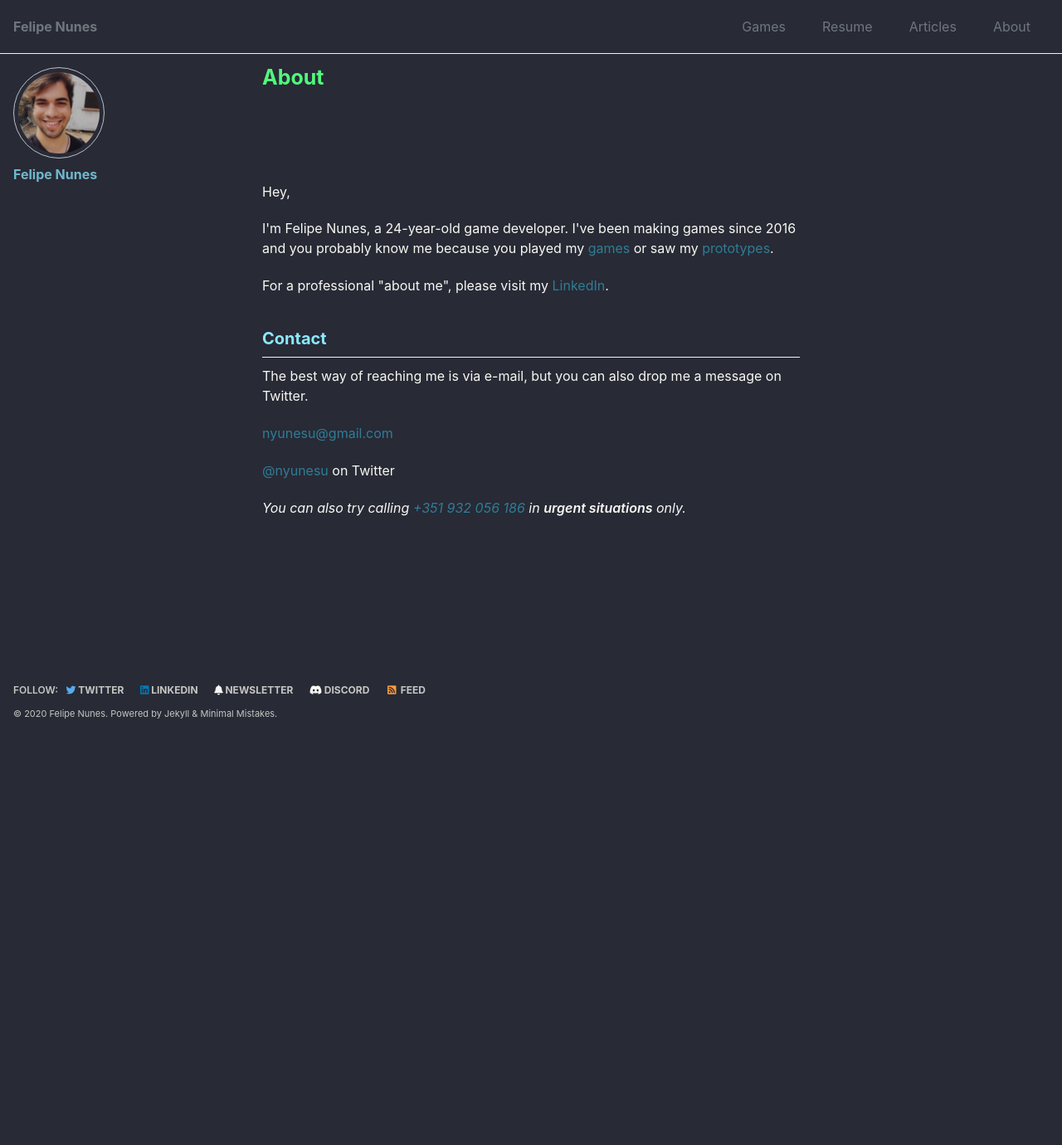
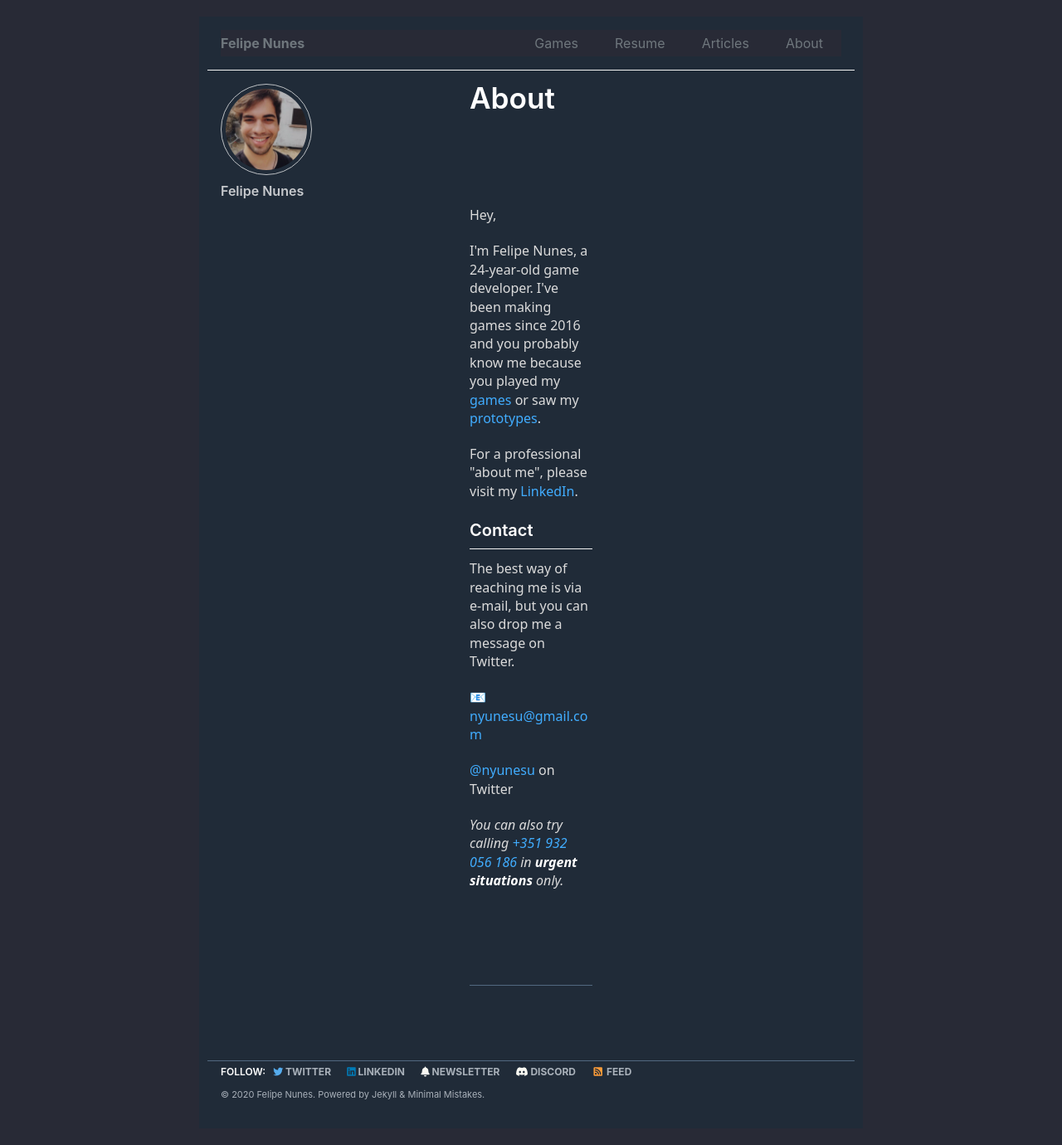
Before and after one commit to nyunesu/nyunesu.github.io, a Jekyll site: the page built from index.html, in a window 1280 px wide. Shown: the whole page at 83% size. Built offline with Jekyll 4.4.1, drawn with Linux system fonts in a browser that asks for light colours; cached includes are drawn as plain includes; the list of posts is cut into pages by our own code; comment, search, counter and statistics services are not loaded; before the commit the page ends 901 px from its top, so only the background shows below that.

Commit message:
Theme Change

```diff
--- a/_includes/head.html
+++ b/_includes/head.html
@@ -3,7 +3,6 @@
 {% include seo.html %}
 
 <link href="{% if site.atom_feed.path %}{{ site.atom_feed.path }}{% else %}{{ '/feed.xml' | relative_url }}{% endif %}" type="application/atom+xml" rel="alternate" title="{{ site.title }} Feed">
-
 <!-- https://t.co/dKP3o1e -->
 <meta name="viewport" content="width=device-width, initial-scale=1.0">
 
@@ -14,6 +13,8 @@
 <!-- For all browsers -->
 <link rel="stylesheet" href="{{ '/assets/css/main.css' | relative_url }}">
 <link rel="stylesheet" href="https://cdn.jsdelivr.net/npm/@fortawesome/fontawesome-free@5/css/all.min.css">
+<link rel="stylesheet" href="https://cdn.jsdelivr.net/npm/water.css@2/out/dark.css">
+
 
 <!--[if IE]>
   <style>
```
